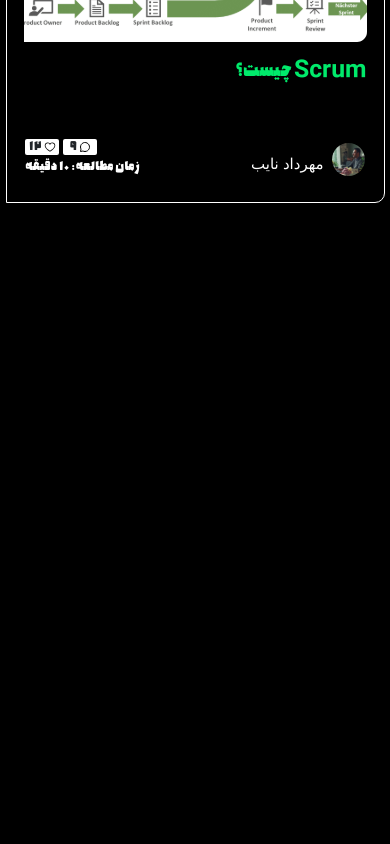
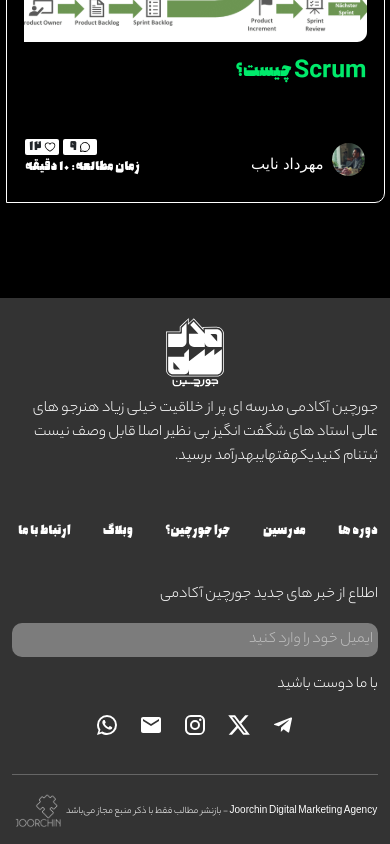
Before and after one commit to AlirezaSohrabiHT/joorchin-school, a React (Vite) app: page / in a window 390 px wide. Shown: the part 4232-5076 px from the top of the page. Before the commit the page ends 4530 px from the top, so only its background shows below. Built offline with nearby package versions, Linux system fonts and the light colour scheme; no server answers.

Commit message:
Make Footer Component Responsive

```diff
--- a/src/components/Footer/Footer.jsx
+++ b/src/components/Footer/Footer.jsx
@@ -9,7 +9,7 @@
         <div className={styles.back}>
         <div className={`container ${styles.footer_container}`}>
             <div className={`row`}>
-                <div className={`col-5 ${styles.footer_right}`}>
+                <div className={`col-md-5 col-12 ${styles.footer_right}`}>
                     <div className={styles.footer_menu}>
                         <a>دوره ها</a>
                         <a>مدرسین</a>
@@ -23,10 +23,7 @@
                         قابل وصف نیست ثبتنام کنیدیکهفتهایبهدرآمد برسید.</p>
                     </div>
                 </div>
-                <div className={`col-2`}>
-
-                </div>
-                <div className={`col-5 ${styles.footer_left}`}>
+                <div className={`col-12 col-md-5 ${styles.footer_left}`}>
                     <p>اطلاع از خبر های جدید جورچین آکادمی</p>
                     <input className={styles.footer_input} placeholder="ایمیل خود را وارد کنید" type="email" id="name" name="name" required minlength="4" maxlength="8" size="10" />
                     <div>
@@ -47,7 +44,7 @@
                 <div className={`col-7`}>
 
                 </div>
-                <div className={`col-5 ${styles.footer_copyright_container}`}>
+                <div className={`col-12 col-md-5 ${styles.footer_copyright_container}`}>
                     <a href="https://joorchin.co/">Joorchin Digital Marketing Agency - بازنشر مطالب فقط با ذکر منبع مجاز می‌باشد</a>
                     <img src={joorchin_logo}/>
                 </div>
--- a/src/components/Footer/Footer.module.css
+++ b/src/components/Footer/Footer.module.css
@@ -63,7 +63,21 @@
     gap: 20px;
 }
 @media only screen and (max-width : 480px) {
-    .back{
-        display: none;
+    .footer_menu {
+        order: 2;
+    }
+    .footer_discription {
+        flex-direction: column;
+        order: 1;
+    }
+    .icon_container {
+        justify-content: center;
+    }
+    .footer_copyright_container {
+        justify-content: center;
+        padding-bottom: 12px;
+    }
+    .footer_copyright_container > img {
+        width: 53px;
     }
 }
```
